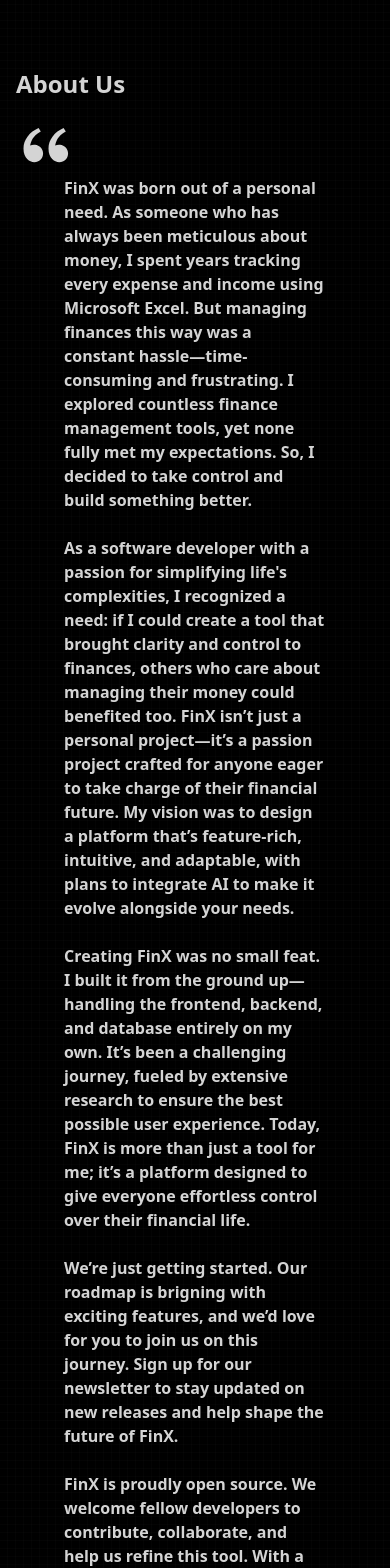
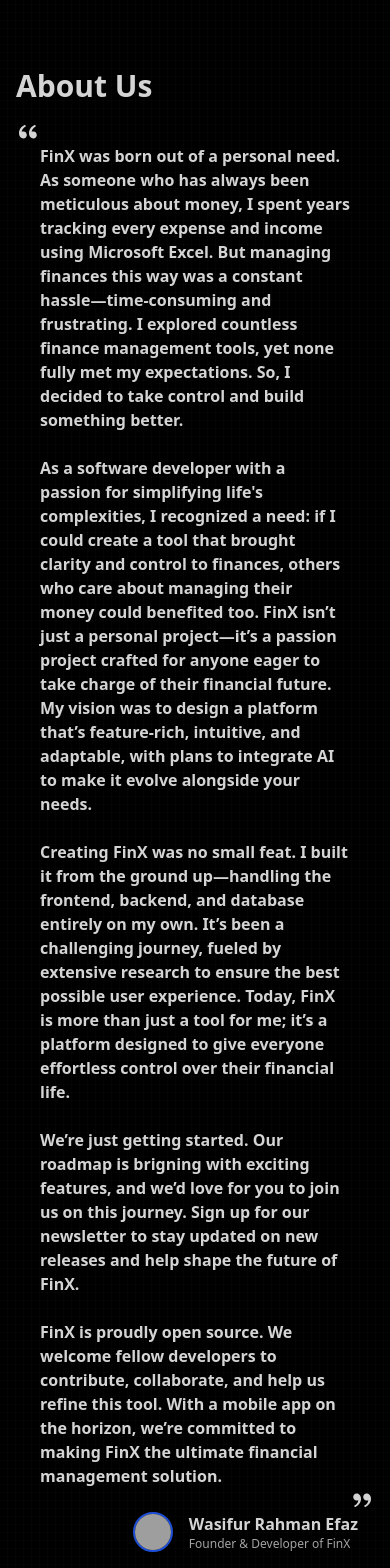
Before and after one commit to efaaz/finance-management-client, a React (Vite) app: page /About-us in a window 390 px wide. Shown: the part 60-1628 px from the top of the page. Built offline with nearby package versions, Linux system fonts and the light colour scheme; no server answers; grey boxes are pictures that could not be loaded.

Commit message:
update About Us page styling for improved responsiveness

```diff
--- a/src/pages/AboutUs.jsx
+++ b/src/pages/AboutUs.jsx
@@ -9,9 +9,9 @@
   return (
     <>
       <div className="max-w-6xl mt-28 mx-auto text-neutral-300 p-4 md:p-8">
-        <h1 className=" md:text-5xl font-bold text-2xl mb-4">About Us</h1>
-        <RiDoubleQuotesL className="text-6xl " />
-        <div className="px-12">
+        <h1 className=" md:text-5xl font-bold text-3xl mb-4">About Us</h1>
+        <RiDoubleQuotesL className="md:text-6xl text-2xl " />
+        <div className="md:px-12 px-6">
           <p className=" font-semibold">
             FinX was born out of a personal need. As someone who has always been
             meticulous about money, I spent years tracking every expense and
@@ -56,7 +56,7 @@
           </p>
         </div>
         <div className="flex justify-end">
-          <RiDoubleQuotesR className="text-6xl flex justify-end" />
+          <RiDoubleQuotesR className="md:text-6xl text-2xl  flex justify-end" />
         </div>
         <div className="flex justify-end pr-4 items-center md:mt-2 mb-1">
           <Avatar className="border-2 rounded-full border-blue-700">
@@ -66,13 +66,13 @@
           <div className="ml-4">
             <a
               href="https://linkedin.com/in/wasifur-rahman-efaz"
-              className="text-lg font-bold"
+              className="md:text-lg text-base font-bold"
               target="_blank"
               rel="noopener noreferrer"
             >
               Wasifur Rahman Efaz
             </a>
-            <p className="text-sm text-neutral-400">
+            <p className="md:text-sm text-xs text-neutral-400">
               Founder & Developer of FinX
             </p>
           </div>
```
